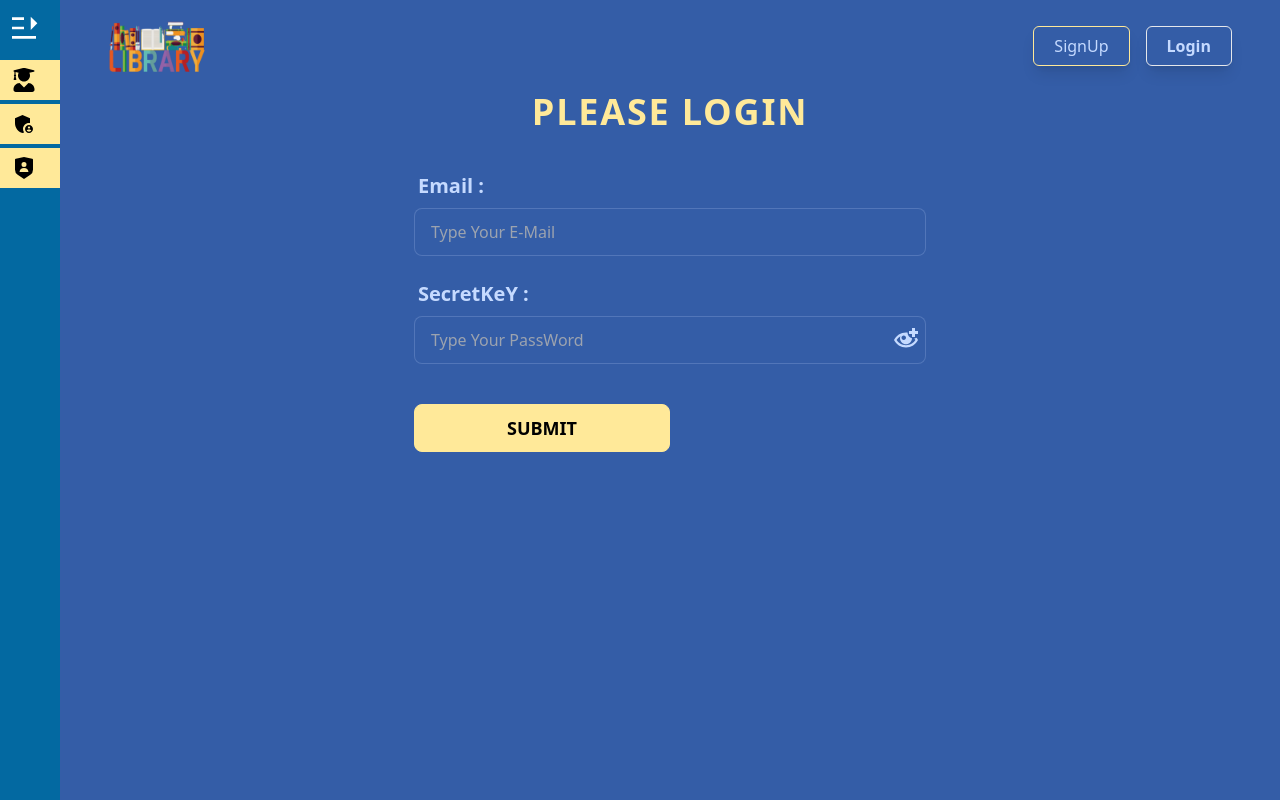
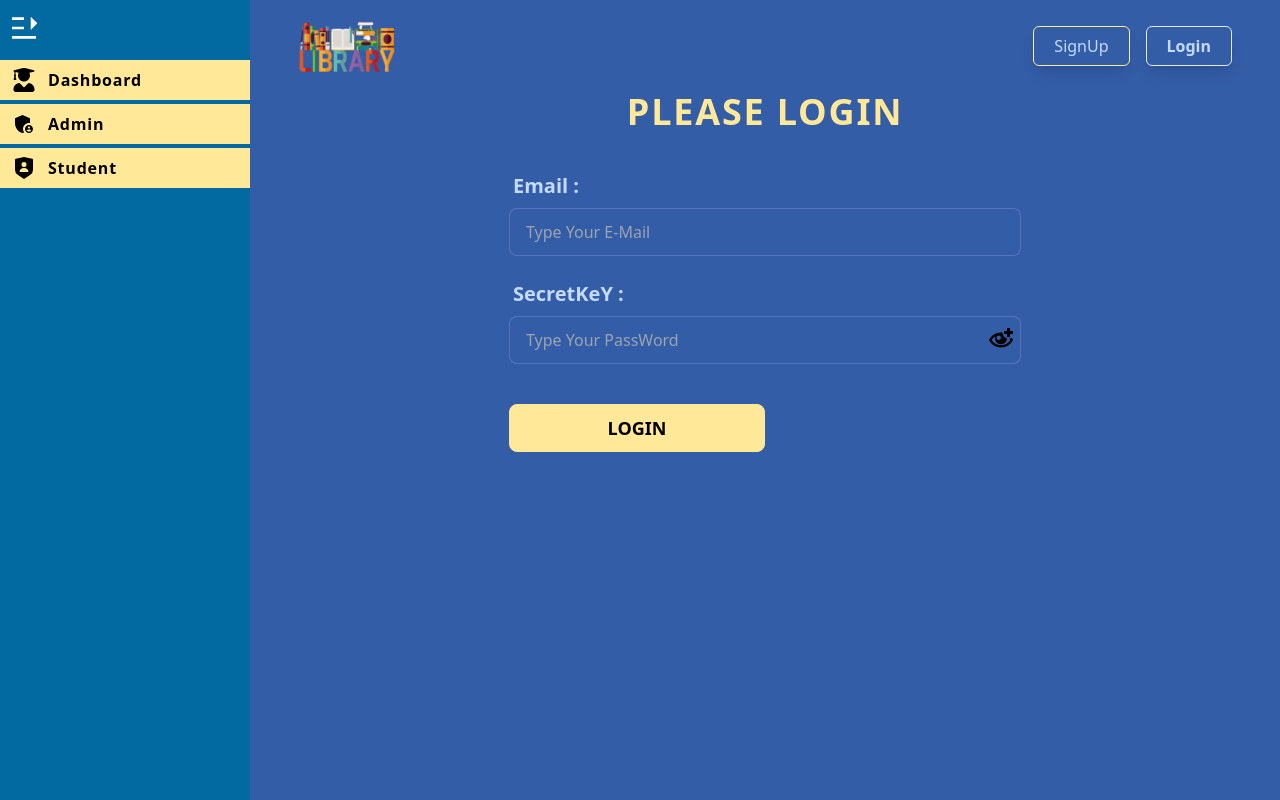
Before and after one commit to MahfujAhsan/library-management-client, a React (Create React App) app: page /signin in a window 1280 px wide. Built offline with nearby package versions, Linux system fonts and the light colour scheme; no server answers.

Commit message:
submit button updated

```diff
--- a/src/components/Shared/SignIn.js
+++ b/src/components/Shared/SignIn.js
@@ -59,7 +59,7 @@ const SignIn = () => {
                                     message: "At least 8 Character"
                                 }
                             })} />
-                        <button className='absolute right-2 top-14 text-xl lg:text-2xl' onClick={togglePassword}>{isShown ? <ImEyeMinus /> : <ImEyePlus />}</button>
+                        <button className='absolute right-2 top-14 text-xl lg:text-2xl' onClick={togglePassword}>{isShown ? <ImEyeMinus className='text-black'/> : <ImEyePlus className='text-black' />}</button>
                     </div>
                     <label className="label">
                         {errors.password?.type === 'pattern' && <span className="label-text-alt text-accent">{errors.password?.message}</span>}
@@ -68,7 +68,7 @@ const SignIn = () => {
                 </div>
 
                 <div className='w-full mx-auto max-w-xs lg:max-w-lg mt-6'>
-                    <input className='btn btn-accent w-6/12 text-lg text-black font-bold' type="submit" value="Submit" />
+                    <input className='btn btn-accent w-6/12 text-lg text-black font-bold' type="submit" value="Login" />
                 </div>
             </form>
         </div>
--- a/src/components/Shared/SignUp.js
+++ b/src/components/Shared/SignUp.js
@@ -109,7 +109,7 @@ const SignUp = () => {
                                     message: "At least 8 Character"
                                 }
                             })} />
-                        <button className='absolute right-2 top-14 text-xl lg:text-2xl' onClick={togglePassword}>{isShown ? <ImEyeMinus /> : <ImEyePlus />}</button>
+                        <button className='absolute right-2 top-14 text-xl lg:text-2xl' onClick={togglePassword}>{isShown ? <ImEyeMinus className='text-black' /> : <ImEyePlus className='text-black'/>}</button>
                     </div>
                     <label className="label">
                         {errors.password?.type === 'pattern' && <span className="label-text-alt text-accent">{errors.password?.message}</span>}
@@ -137,7 +137,7 @@ const SignUp = () => {
                 </div>
                 {errorMessage}
                 <div className='w-full mx-auto max-w-xs lg:max-w-lg mt-6'>
-                    <input className='btn btn-accent w-6/12 text-lg text-black font-bold' type="submit" value="Submit" />
+                    <input className='btn btn-accent w-6/12 text-lg text-black font-bold' type="submit" value="Register" />
                 </div>
             </form>
             <p className='w-3/4 lg:w-2/4 mx-auto text-center mt-6 lg:text-lg'>Already have an Account? <Link className='text-accent font-bold' to="/signin">Please Login</Link></p>
```
